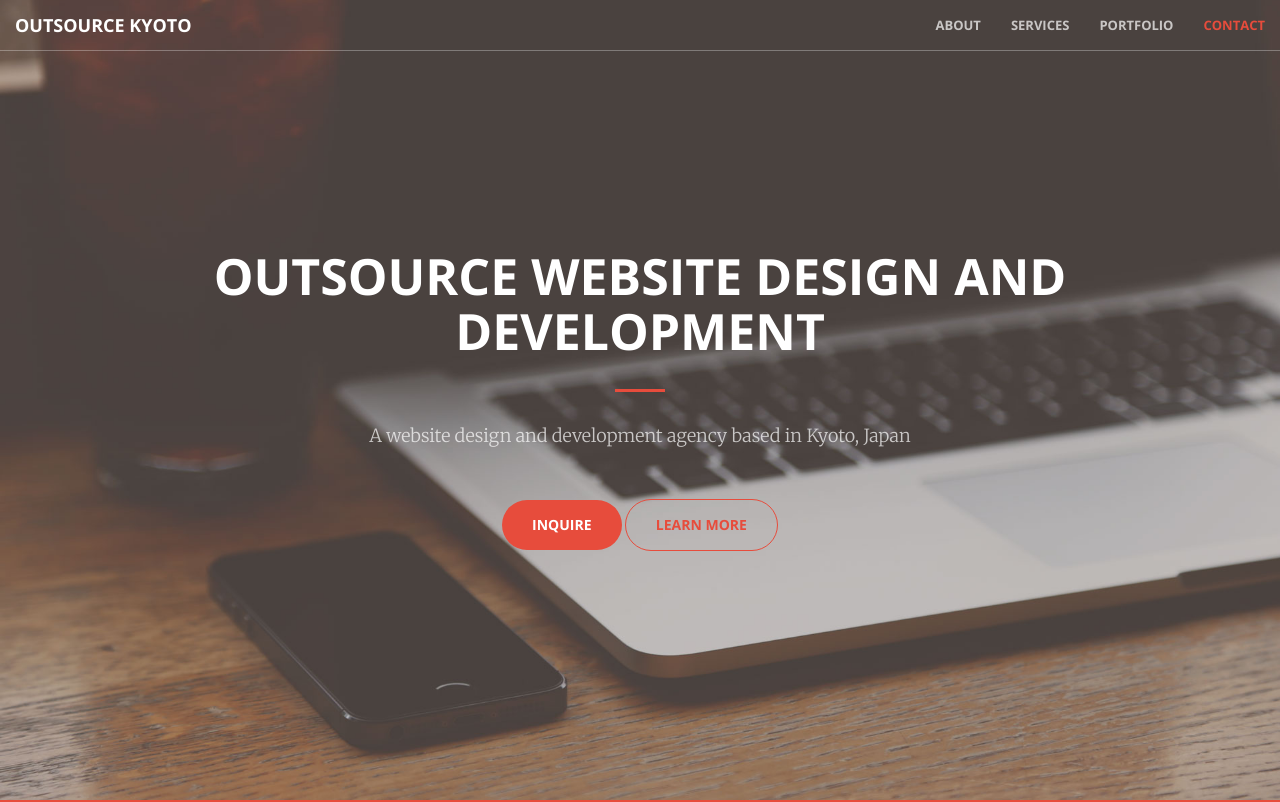
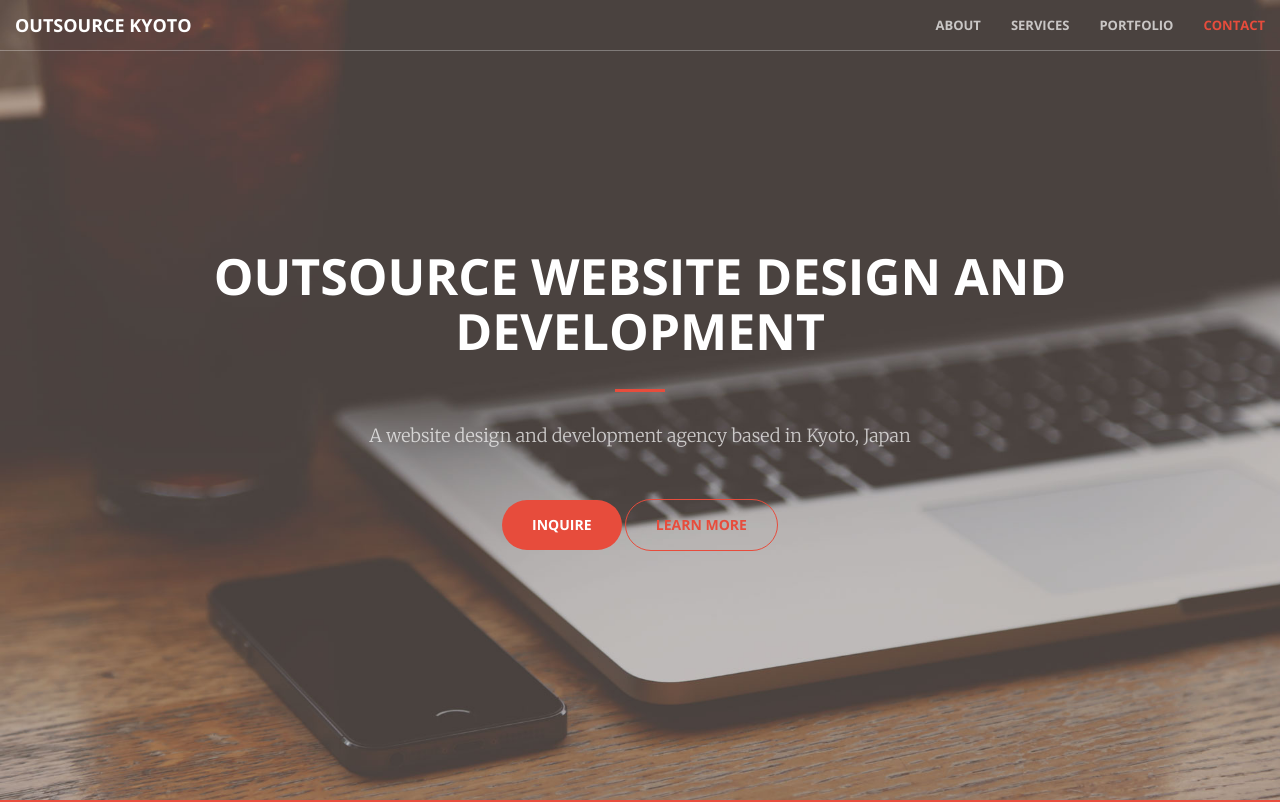
Before and after one commit to OutsourceKyoto/outsourcekyoto.github.io, a website: page index.html in a window 1280 px wide. Shown: the top 802 px of the page. Drawn offline with nearby package versions, Linux system fonts and the light colour scheme.

Commit message:
bg position static

```diff
--- a/css/creative.css
+++ b/css/creative.css
@@ -154,7 +154,7 @@ header {
   -moz-background-size: cover;
   background-size: cover;
   -o-background-size: cover;
-  background-position: center;
+  background-position: static;
   background-image: url('../img/header.jpg');
   -webkit-background-attachment: fixed;
   -moz-background-attachment: fixed;
```
